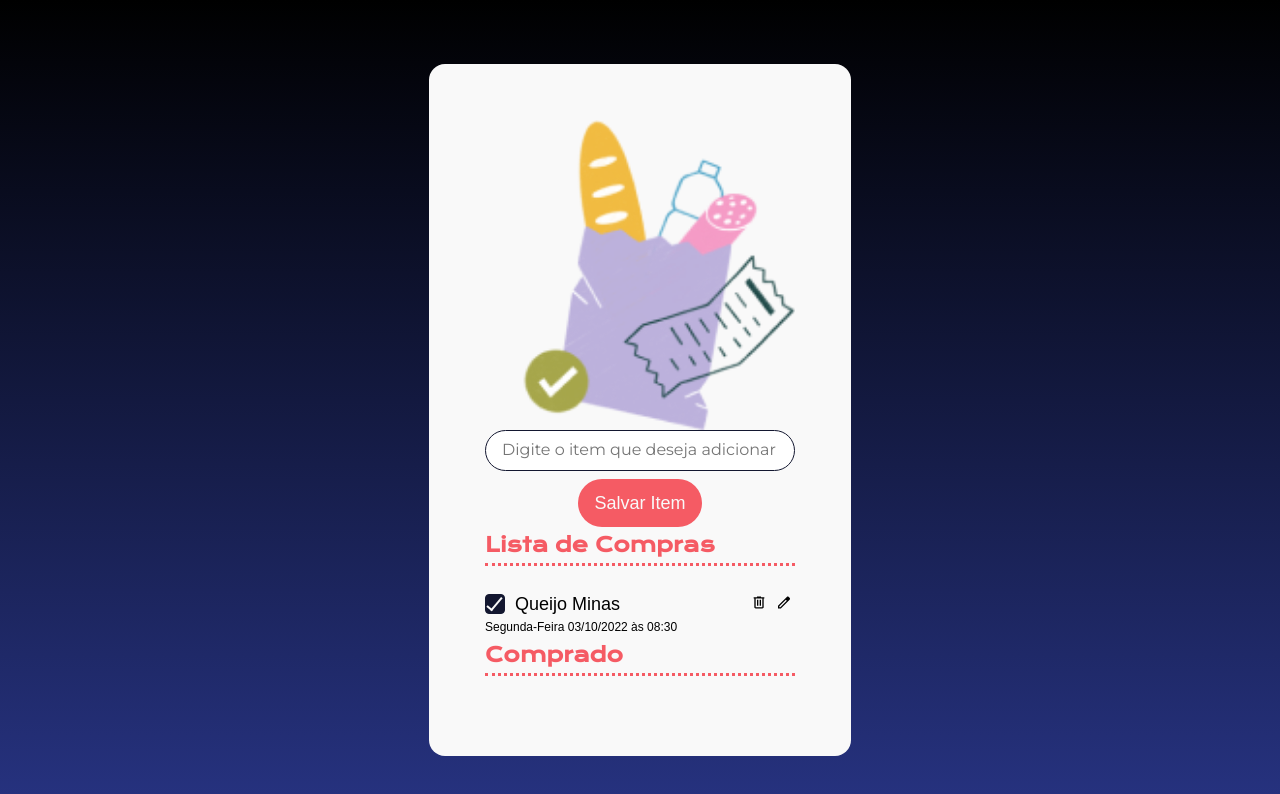
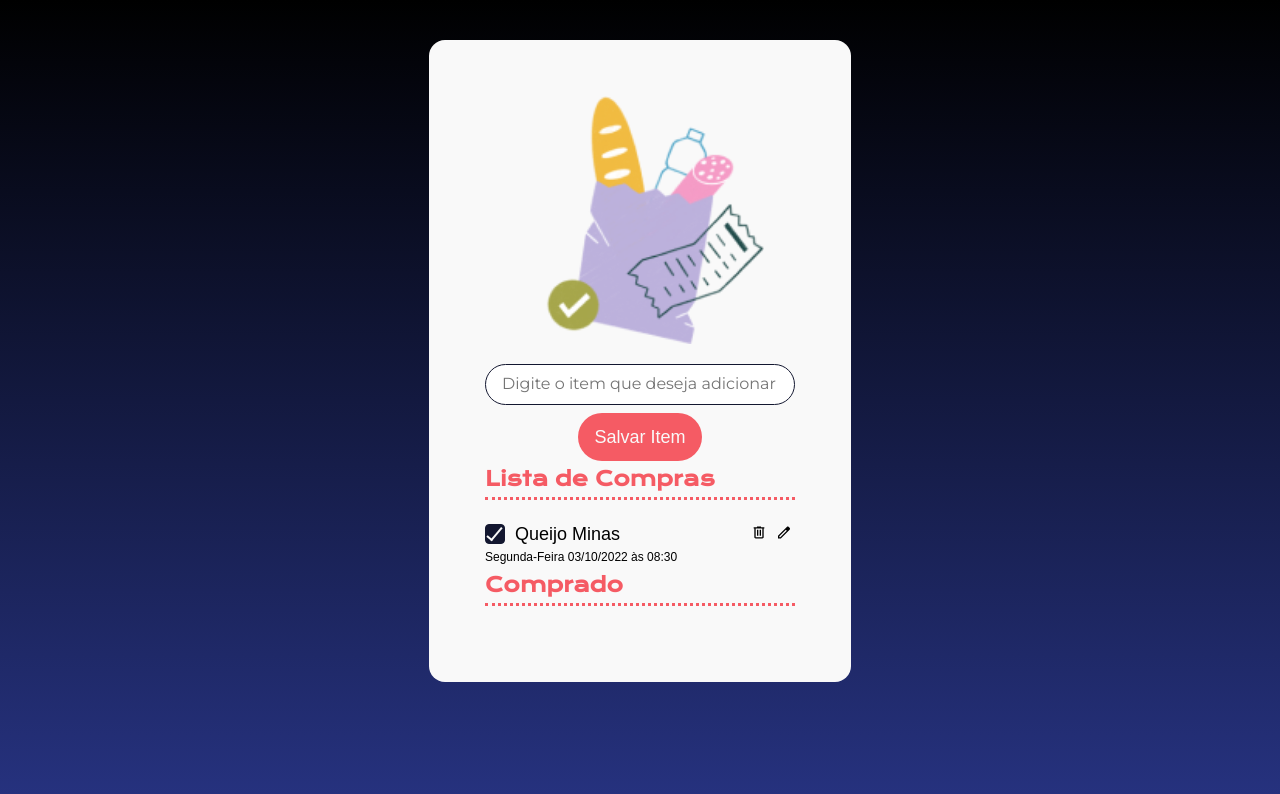
Before and after one commit to mizaelZuza/lista-de-compras, a plain HTML site: page index.html in a window 1280 px wide. Drawn offline with nearby package versions, Linux system fonts and the light colour scheme; a web font is replaced by a local one.

Commit message:
Corrigindo um bug no layout ao inserir muitos itens na lista

```diff
--- a/index.html
+++ b/index.html
@@ -14,7 +14,7 @@
 
 <body>
     <main>
-        <img src="./img/bag.png" alt="Sacola de compras">
+        <div class="container-imagem"><img class="imagem-principal" src="./img/bag.png" alt="Sacola de compras"></div>
         <form action="">
             <input class="input-item" id="input-item" type="text" placeholder="Digite o item que deseja adicionar">
             <button class="botao-salvar" id="botao-salvar">Salvar Item</button>
--- a/styles.css
+++ b/styles.css
@@ -21,9 +21,10 @@ body{
     display: flex;
     flex-direction: column;
     align-items: center;
+    margin-bottom: auto;
 }
 main{
-    margin-top: 64px;
+    margin-top: 40px;
     display: flex;
     flex-direction: column;
 
@@ -41,7 +42,7 @@ h2{
 hr{
     border: none;
     border-bottom: 3px dotted var(--cor-primaria);
-    margin-bottom: 24px;
+    margin-bottom: 20px;
     width: 100%;
 }
 p{
@@ -54,6 +55,17 @@ p{
 ul{
     list-style-type: none;
     width: 100%;
+    max-height: 100px;
+    overflow-y: auto;
+}
+.container-imagem{
+    width: 100%;
+    display: block;
+    text-align: center;
+    padding-bottom: 1em;
+}
+.imagem-principal{
+    width: 80%;
 }
 .input-item{
     padding: 12px 16px;
```
